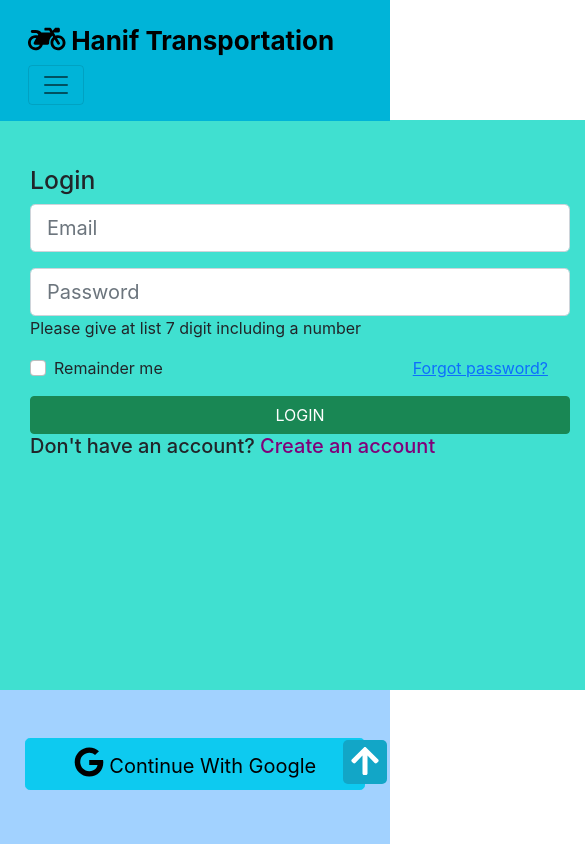
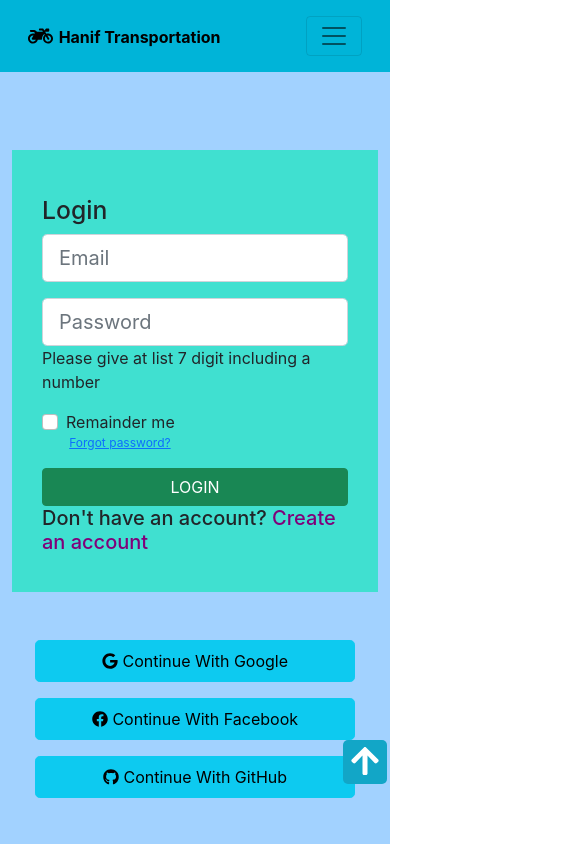
Before and after one commit to hanif365/hanif-transportation, a React (Create React App) app: page /login in a window 390 px wide. Shown: the top 844 px of the page, 585 px wide, since content can reach past the window. Built offline with nearby package versions, Linux system fonts and the light colour scheme; what google-maps-react would draw is missing.

Commit message:
facebook and github authentication

```diff
--- a/src/components/Destination/Destination.js
+++ b/src/components/Destination/Destination.js
@@ -48,7 +48,7 @@ const Destination = () => {
                         <form onSubmit={handleSubmit(onSubmit)} className="p-4">
                             <h3>SELECT YOUR JOURNEY ROUTE <FontAwesomeIcon icon={faPlane} /></h3>
                             <label htmlFor="pickFrom" className="form-label"><b>Pick From</b></label>
-                            <input name="example" className="form-control" onBlur={handlePickFrom} name="pickFrom" id="pickFrom" ref={register} />
+                            <input name="example" className="form-control" onBlur={handlePickFrom} name="pickFrom" ref={register({ required: true })} id="pickFrom" />
                             {errors.example && <span>This field is required</span>}
 
                             <label htmlFor="pickTo" className="form-label mt-3"><b>Pick To</b></label>
@@ -57,8 +57,6 @@ const Destination = () => {
 
                             <label className="form-label mt-3" htmlFor="date"><b>Date</b></label>
                             <DatePicker onChange={onChange} value={value} id="date" className="ms-3" />
-
-
 
                             <input onClick={() => setShow(!show)} className="w-100 mt-4 py-2" type="submit" />
                         </form>
@@ -196,7 +194,7 @@ const Destination = () => {
                     </div>
                 </div>
             </div>
-        </div>
+        </div >
     );
 
 };
--- a/src/components/Login/Login.css
+++ b/src/components/Login/Login.css
@@ -1,12 +1,15 @@
 .main-container{
     background: #a2d2ff;
-    height: 850px;
+    /* height: 950px; */
+    height: 60rem;
 }
 
 .form-content{
     background: turquoise;
-    height: 570px;
-    width: 600px;
+    /* height: 570px; */
+
+    /* width: 600px; */
+    max-width: 37.5rem;
     padding: 30px;
     margin: auto;
     margin-top: 120px !important;
@@ -21,5 +24,39 @@
     color: rgb(128, 0, 122);
 }
 .forgot-password{
-    margin-left: 250px;
+    /* margin-left: 250px; */
+    margin-left: 15.65rem;
+    /* margin-left: 10rem; */
 }
+.login-others{
+    /* padding: 10px 150px !important; */
+    /* max-width: 500px; */
+    width: 31.25rem;
+}
+
+@media(max-width:768px){
+    .forgot-password{
+        margin-left: 10rem;
+    }
+}
+@media(max-width:576px){
+    .forgot-password{
+        margin-left: 0.2rem;
+        font-size: 12px;
+        display: block;
+    }
+    .form-content{
+        margin-top: 150px !important;
+    }
+    .login-others{
+        width: 20rem;
+        font-size: 16px;
+    }
+}
+@media (max-width:380px){
+    .login-others{
+        width: 12rem;
+        font-size: 12px;
+        /* margin-bottom: 100px; */
+    }
+}
--- a/src/components/Login/Login.js
+++ b/src/components/Login/Login.js
@@ -10,7 +10,7 @@ import { useHistory, useLocation } from 'react-router';
 import Navbar from '../Navbar/Navbar';
 import { FontAwesomeIcon } from '@fortawesome/react-fontawesome'
 import { } from '@fortawesome/free-solid-svg-icons'
-import { faGoogle } from '@fortawesome/free-brands-svg-icons';
+import { faFacebook, faGithub, faGoogle } from '@fortawesome/free-brands-svg-icons';
 import { Link } from 'react-router-dom';
 
 
@@ -18,7 +18,7 @@ import { Link } from 'react-router-dom';
 if (!firebase.apps.length) {
     firebase.initializeApp(firebaseConfig);
 } else {
-    firebase.app(); // if already initialized, use that one
+    firebase.app(); // if already initialized
 }
 
 
@@ -71,17 +71,17 @@ const Login = () => {
             let firstPassword = e.target.value.length;
         }
         if (e.target.name === 'password') {
-            const newPassword = {...password};
+            const newPassword = { ...password };
             newPassword.passName = e.target.value;
             setPassword(newPassword);
         }
         if (e.target.name === 'confirmedPassword') {
-            const newConPassword = {...conPassword};
+            const newConPassword = { ...conPassword };
             newConPassword.passName = e.target.value;
             setConPassword(newConPassword);
         }
         if (password.passName !== conPassword.passName) {   // if password and confirmed password not match then show an error
-            const newErrorMesg = {...password};             // message.
+            const newErrorMesg = { ...password };             // message.
             newErrorMesg.errorMesg = "Password and Confirmed Password not Matched! Please give same password both field";
             setPassword(newErrorMesg);
         }
@@ -165,16 +165,76 @@ const Login = () => {
                 setLoggedInUser(signedInUser);
                 history.replace(from);
             }).catch(err => {
-                var errorCode = err.code;
+                const errorCode = err.code;
+                const errorMessage = err.message;
+                const showError = {
+                    error: err.message
+                }
+                setUser(showError);
+            });
+    }
+
+    // Sign in using facebook
+
+    const handleFacebookSignIn = () => {
+        const fbProvider = new firebase.auth.FacebookAuthProvider();
+        firebase
+            .auth()
+            .signInWithPopup(fbProvider)
+            .then(res => {
+                const { displayName, email, photoURL } = res.user;
+                const signedInUser = {
+                    isSignedIn: true,
+                    name: displayName,
+                    email: email,
+                    photo: photoURL
+                }
+                setLoggedInUser(signedInUser);
+                history.replace(from);
+            })
+            .catch(err => {
+                const errorCode = err.code;
+                const errorMessage = err.message;
+                const email = err.email;
+                console.log(err.message);
+                const showError = {
+                    error: err.message
+                }
+                setUser(showError);
+            });
+    }
+
+    // Sign in using Github
+
+    const handleGithubSignIn = () => {
+        const githubProvider = new firebase.auth.GithubAuthProvider();
+        firebase
+            .auth()
+            .signInWithPopup(githubProvider)
+            .then(res => {
+                const user = res.user;
+                const { displayName, email, photoURL } = res.user;
+                const signedInUser = {
+                    isSignedIn: true,
+                    name: displayName,
+                    email: email,
+                    photo: photoURL
+                }
+                setLoggedInUser(signedInUser);
+                history.replace(from);
+            }).catch(err => {
                 var errorMessage = err.message;
                 var email = err.email;
-                var credential = err.credential;
+                console.log(err.message);
+                const showError = {
+                    error: err.message
+                }
+                setUser(showError);
             });
-
     }
 
     return (
-        <div className="main-container">
+        <div className="main-container container-fluid">
             <Navbar></Navbar>
             <div className="row">
                 <div className="col">
@@ -184,7 +244,7 @@ const Login = () => {
                                 <div >
                                     {/* <h1>Password : {password.passName}</h1>
                                     <h1>Con Password : {conPassword.passName}</h1> */}
-                                    {newUser && password.passName !== conPassword.passName &&  <p className="text-danger">{password.errorMesg}</p>}
+                                    {newUser && password.passName !== conPassword.passName && <p className="text-danger">{password.errorMesg}</p>}
                                     <p className="text-danger">{user.error}</p>
                                     {
                                         user.success && <h4 className="text-success">User Created Successfully</h4>
@@ -221,12 +281,23 @@ const Login = () => {
                             </form>
                         </div>
                     </div>
-                    <div className="google-container text-center py-5">
-                        <button className="btn btn-info btn-lg px-5" onClick={handleGoogleSignIn}><FontAwesomeIcon className="logo" icon={faGoogle} /> Continue With Google</button>
+                    <div className="google-container text-center pt-5">
+                        <button className="btn btn-info btn-lg login-others" onClick={handleGoogleSignIn}><FontAwesomeIcon className="logo" icon={faGoogle} /> Continue With Google</button>
                         {
                             user.isSignedIn && <p>Welcome, {user.name}</p>
                         }
-
+                    </div>
+                    <div className="facebook-container text-center pt-3">
+                        <button className="btn btn-info btn-lg login-others" onClick={handleFacebookSignIn}><FontAwesomeIcon className="logo" icon={faFacebook} /> Continue With Facebook</button>
+                        {
+                            user.isSignedIn && <p>Welcome, {user.name}</p>
+                        }
+                    </div>
+                    <div className="github-container text-center py-3">
+                        <button className="btn btn-info btn-lg login-others" onClick={handleGithubSignIn}><FontAwesomeIcon className="logo" icon={faGithub} /> Continue With GitHub</button>
+                        {
+                            user.isSignedIn && <p>Welcome, {user.name}</p>
+                        }
                     </div>
                 </div>
             </div>
--- a/src/components/Navbar/Navbar.css
+++ b/src/components/Navbar/Navbar.css
@@ -5,12 +5,14 @@
 }
 
 .logo {
-    font-size: 30px;
+    /* font-size: 30px; */
+    font-size: 1.875;
     color: #000;
 }
 
 .brand-name {
-    font-size: 26px;
+    /* font-size: 26px; */
+    font-size: 1.625rem;
     font-weight: 700;
     color: #000;
     transition: all 700ms;
@@ -52,3 +54,8 @@
     background: #000;
     color: #fff;
 }
+@media (max-width:576px){
+    .brand-name{
+        font-size: 1rem;
+    }
+}
```
